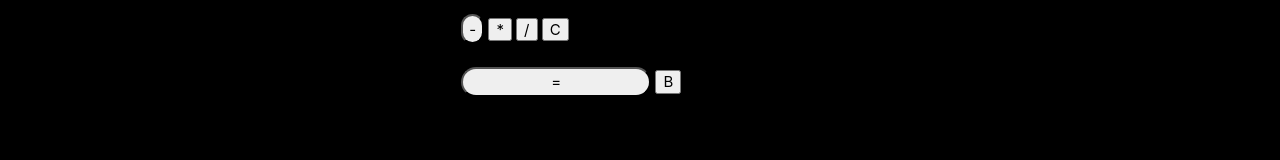
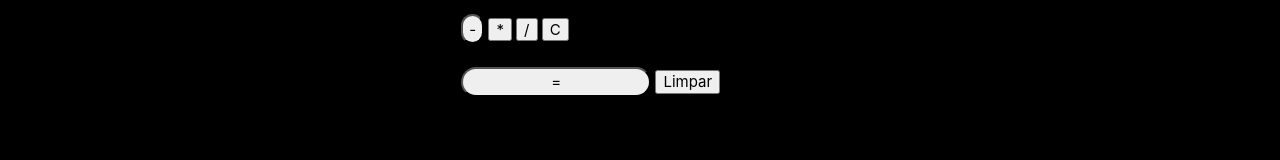
Before and after one commit to IMvErickz/Calculadora-Pessoal, a website: page index.html in a window 1280 px wide. Shown: the part 371-531 px from the top of the page. Drawn offline with nearby package versions, Linux system fonts and the light colour scheme.

Commit message:
modified the button of clean

```diff
--- a/index.html
+++ b/index.html
@@ -53,7 +53,7 @@
                         <button onclick='cleartxt()' id='C'>C</button>
                         <br /><br />
                         <button onclick='calculate()' id='calcular' style='width:190px'>=</button>
-                        <button onclick='removeLastNumber()' id='removeLast'>B</button>
+                        <button onclick='removeLastNumber()' id='removeLast'>Limpar</button>
                     </div>
                 </div>
                 <br />
```
